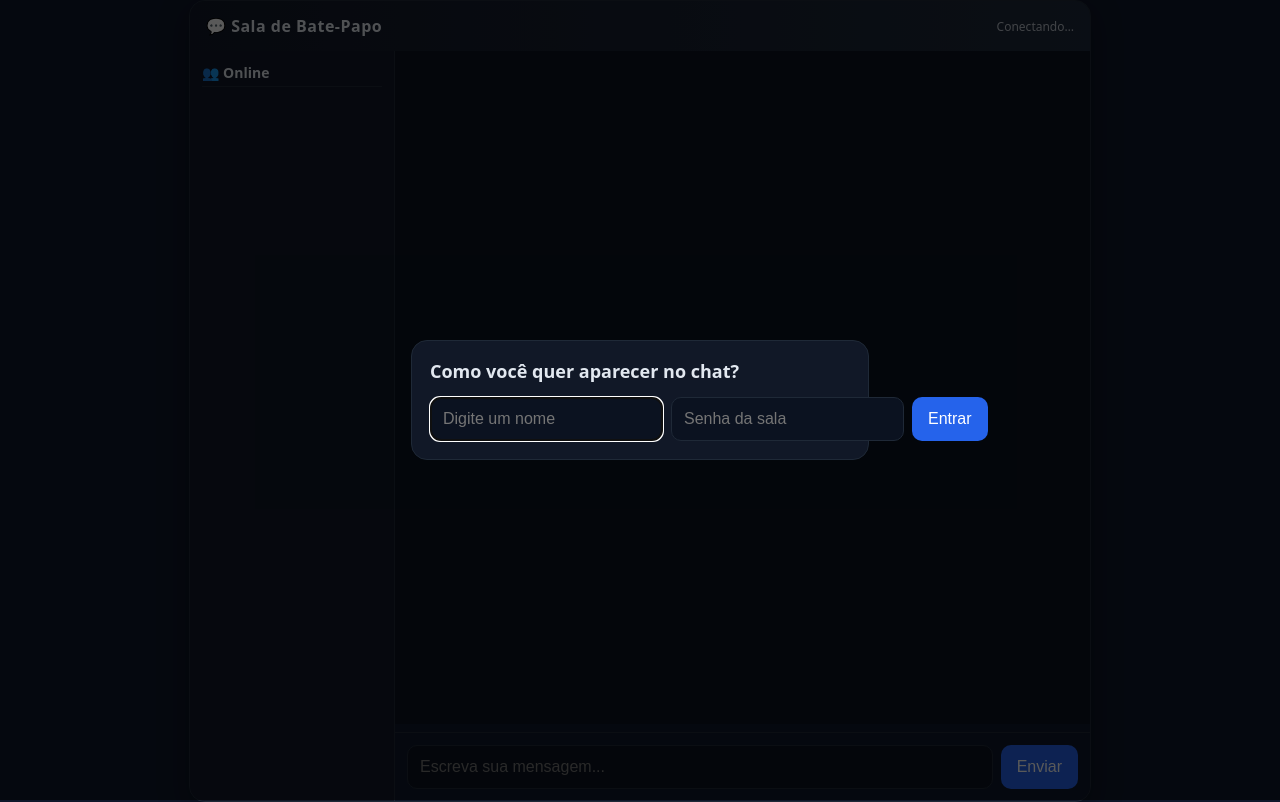
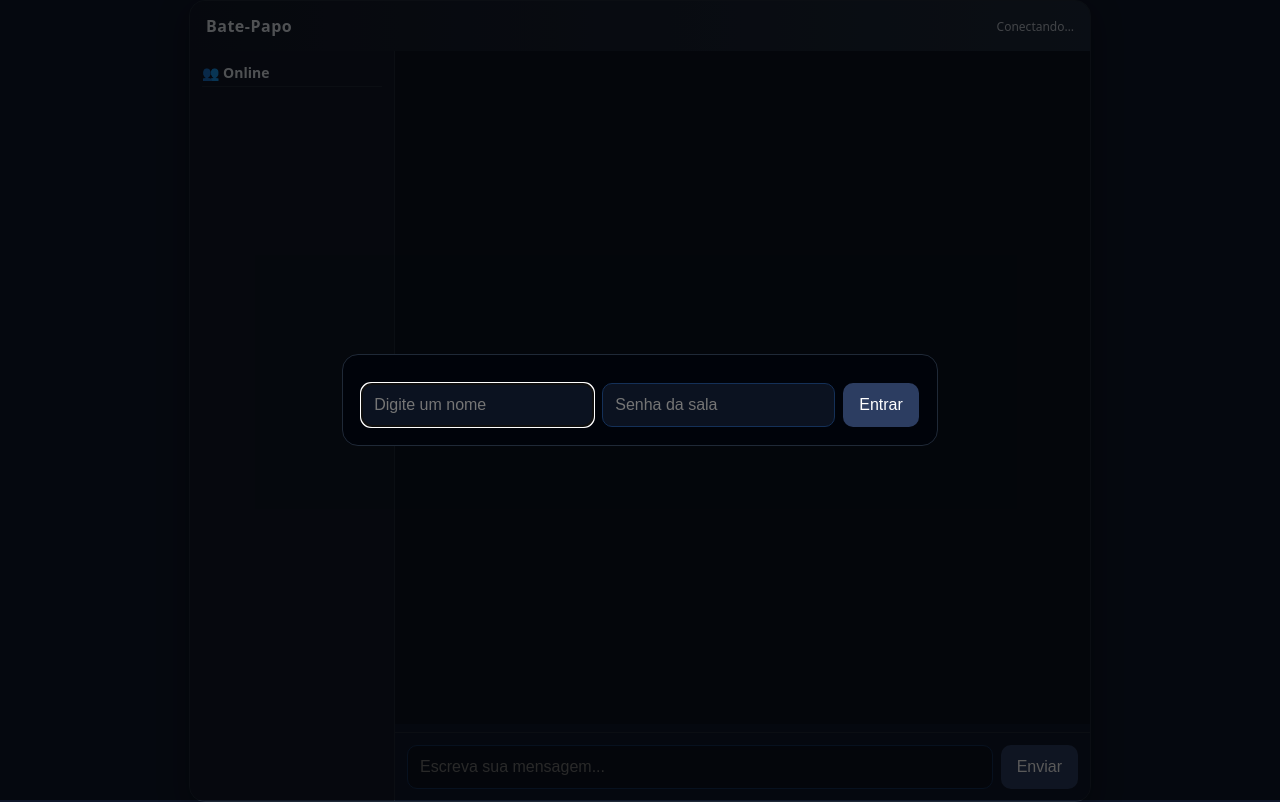
Before and after one commit to joelton11/chat-realtime, a website: page public/index.html in a window 1280 px wide. Drawn offline with nearby package versions, Linux system fonts and the light colour scheme; no server answers.

Commit message:
ajuste html

```diff
--- a/public/index.html
+++ b/public/index.html
@@ -3,13 +3,13 @@
 <head>
   <meta charset="utf-8">
   <meta name="viewport" content="width=device-width, initial-scale=1">
-  <title>Chat em Tempo Real</title>
+  <title>Chat pravidado </title>
   <link rel="stylesheet" href="style.css">
 </head>
 <body>
 <div class="wrap">
   <header>
-    <h1>💬 Sala de Bate-Papo</h1>
+    <h1>Bate-Papo</h1>
     <div id="you">Conectando…</div>
   </header>
 
@@ -31,7 +31,6 @@
 
 <div id="nameModal" class="modal" role="dialog" aria-modal="true">
   <div class="card">
-    <h2>Como você quer aparecer no chat?</h2>
     <div class="row">
       <input id="nameInput" placeholder="Digite um nome" maxlength="40" autofocus />
       <input id="passwordInput" type="password" placeholder="Senha da sala" />
--- a/public/style.css
+++ b/public/style.css
@@ -30,16 +30,16 @@ header h1 { font-size:16px; margin:0; letter-spacing:.5px; }
 #typing { font-size:12px; opacity:.7; padding:4px 12px; }
 
 form { display:flex; gap:8px; padding:12px; background:var(--bg-dark); border-top:1px solid #1f2937; padding-bottom:calc(12px + env(safe-area-inset-bottom)); }
-input, button { border-radius:10px; border:1px solid #1f2937; }
+input, button { border-radius:10px; border:1px solid #143058; }
 #imageInput { display:none; }
 #m { flex:1; padding:12px; background:#0b1220; color:var(--text); outline:none; font-size:16px; }
 #imgLabel { cursor:pointer; font-size:20px; display:flex; align-items:center; }
-button { padding:12px 16px; background:#2563eb; color:white; border:none; cursor:pointer; font-size:16px; transition:.2s; }
-button:hover { background:#1d4ed8; }
+button { padding:12px 16px; background:#2c3d61; color:white; border:none; cursor:pointer; font-size:16px; transition:.2s; }
+button:hover { background:#1d3b94; }
 button:disabled { opacity:.6; cursor:not-allowed; }
 
 .modal { position:fixed; inset:0; background:rgba(0,0,0,.65); display:flex; align-items:center; justify-content:center; }
-.card { width:min(420px, 92%); background:#111827; border:1px solid #1f2937; border-radius:16px; padding:18px; }
+.card { width:min(px, 1000%); background:#00030a; border:1px solid #1f2937; border-radius:16px; padding:18px; }
 .card h2 { margin-top:0; font-size:18px; }
 .row { display:flex; gap:8px; margin-top:10px; }
 .row input { flex:1; padding:12px; background:#0b1220; color:var(--text); font-size:16px; }
```
